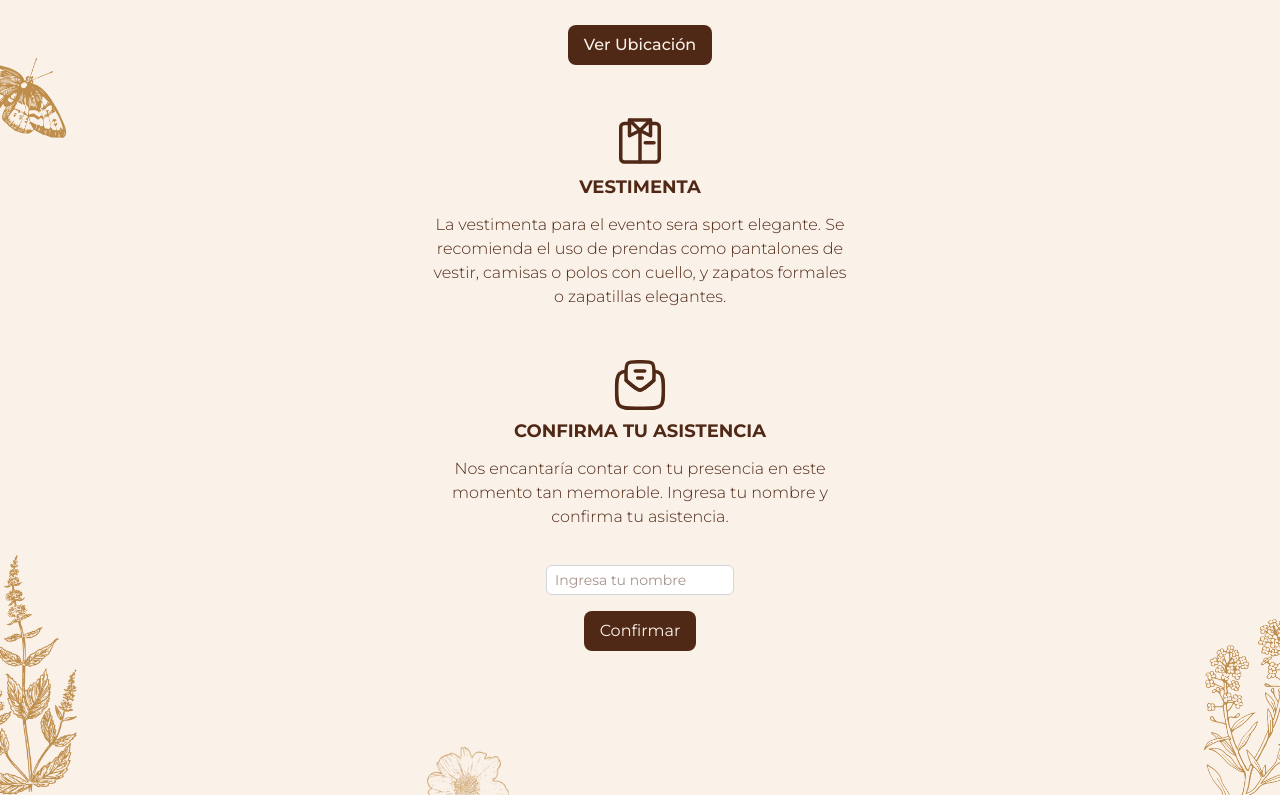
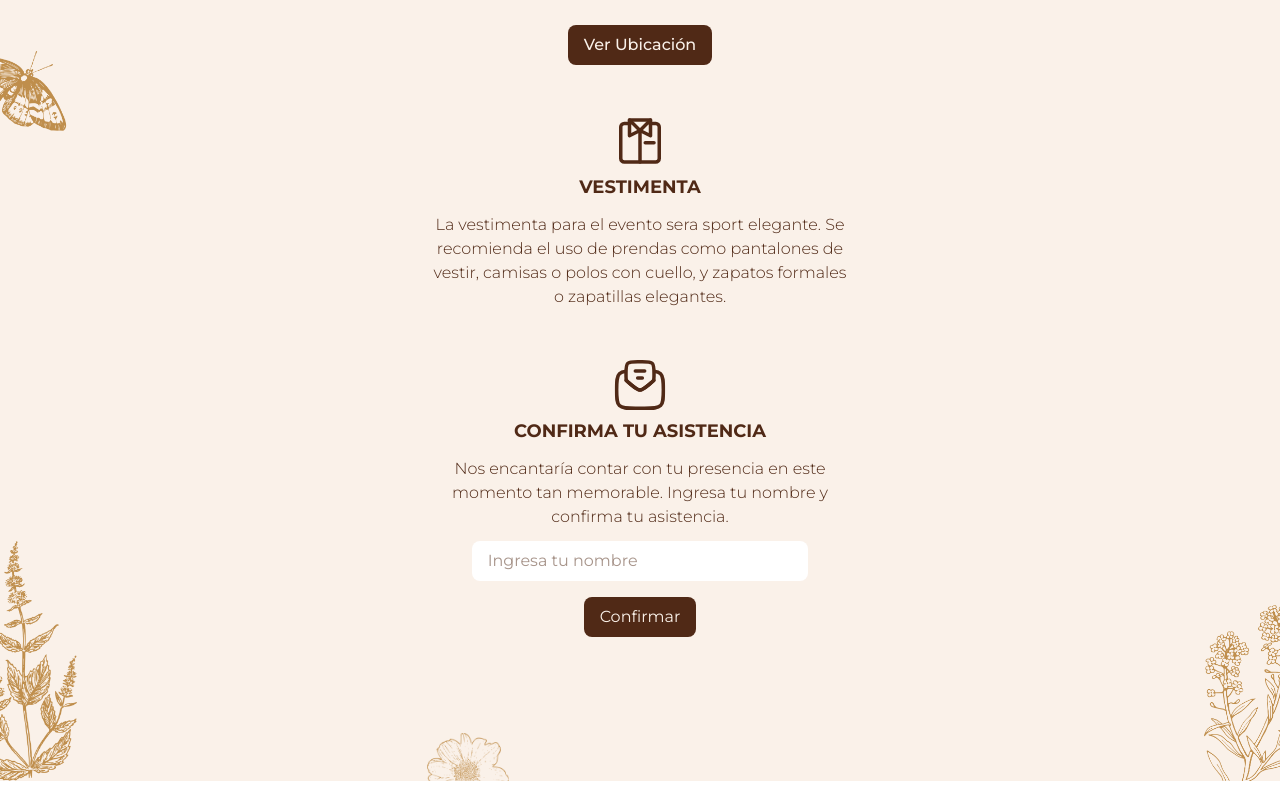
Before and after one commit to Alvarordev/invitacion-gloria-romero, a Next.js app: page / in a window 1280 px wide. Shown: the part 679-1474 px from the top of the page. Built offline with nearby package versions, Linux system fonts and the light colour scheme.

Commit message:
Last changes

```diff
--- a/src/app/page.tsx
+++ b/src/app/page.tsx
@@ -7,12 +7,10 @@ import { useState } from "react";
 export default function Home() {
   const [loading, setLoading] = useState(false);
   const [message, setMessage] = useState("");
+  const [name, setName] = useState(""); // Agregamos estado para el nombre
 
   const handleSubmit = async (e: React.FormEvent<HTMLFormElement>) => {
     e.preventDefault();
-
-    const formData = new FormData(e.currentTarget);
-    const name = formData.get("Name") as string;
 
     if (!name.trim()) {
       setMessage("Por favor, ingresa tu nombre.");
@@ -23,17 +21,23 @@ export default function Home() {
     setMessage("");
 
     const scriptURL =
-      "https://script.google.com/macros/s/AKfycbzwtzpdC31130s_Db7Egyq1XXS8g2I1hPzlMqZNugyy8X0ig2tJstfs7Vc_7G_4rqsi/exec";
+      "https://script.google.com/macros/s/AKfycbz_Rt3odJKPb2mEe0pFhNuTQaSjCSRRy8xj80_syoKeApUwTdxuPCCECdK-YWVQiI24/exec";
 
     try {
+      const formData = new FormData();
+      formData.append("Name", name); // Ahora agregamos el valor manualmente
+
+      console.log("FormData enviado:", formData.get("Name")); // Verifica si tiene valor
+
       const response = await fetch(scriptURL, {
         method: "POST",
         body: formData,
       });
 
       if (response.ok) {
+        console.log(response)
         setMessage("¡Asistencia confirmada! 🎉");
-        e.currentTarget.reset();
+        setName(""); // Reiniciar el input
       } else {
         setMessage("Hubo un error al enviar los datos. Inténtalo de nuevo.");
       }
@@ -146,26 +150,21 @@ export default function Home() {
               Nos encantaría contar con tu presencia en este momento tan
               memorable. Ingresa tu nombre y confirma tu asistencia.
             </p>
-            <form
-              onSubmit={handleSubmit}
-              className="flex flex-col items-center mt-6"
-            >
+            <form onSubmit={handleSubmit}>
         <input
           type="text"
           name="Name"
-                className="bg-white w-full max-w-80 px-2 py-1 text-sm border border-gray-300 rounded-md"
+          value={name} // Conectamos el estado
+          onChange={(e) => setName(e.target.value)} // Actualizamos el estado
           placeholder="Ingresa tu nombre"
           disabled={loading}
+          className="bg-white px-4 py-2 rounded-lg w-full"
         />
-              <button
-                type="submit"
-                className="bg-[#502916] text-[#faf1e9] px-4 py-2 rounded-lg mt-4 hover:scale-105 transition-all disabled:opacity-50"
-                disabled={loading}
-              >
+          <button type="submit" disabled={loading} className="bg-[#502916] text-[#faf1e9] px-4 py-2 rounded-lg mt-4 cursor-pointer hover:scale-105 transition-all">
           {loading ? "Enviando..." : "Confirmar"}
             </button>
       </form>
-            {message && <p className="text-sm mt-2">{message}</p>}
+      {message && <p>{message}</p>}
           </div>
         </div>
       </div>
```
Lines whose indentation alone changed are shown as unchanged.
